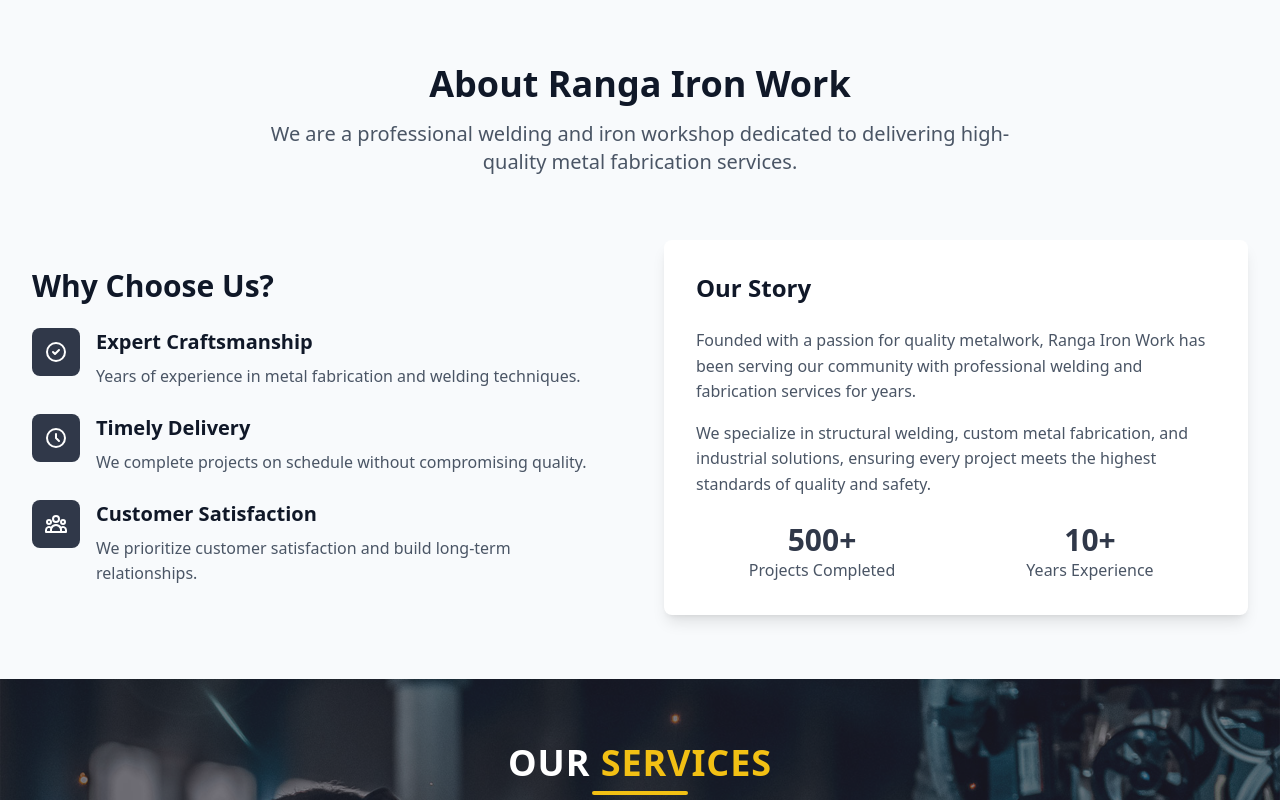
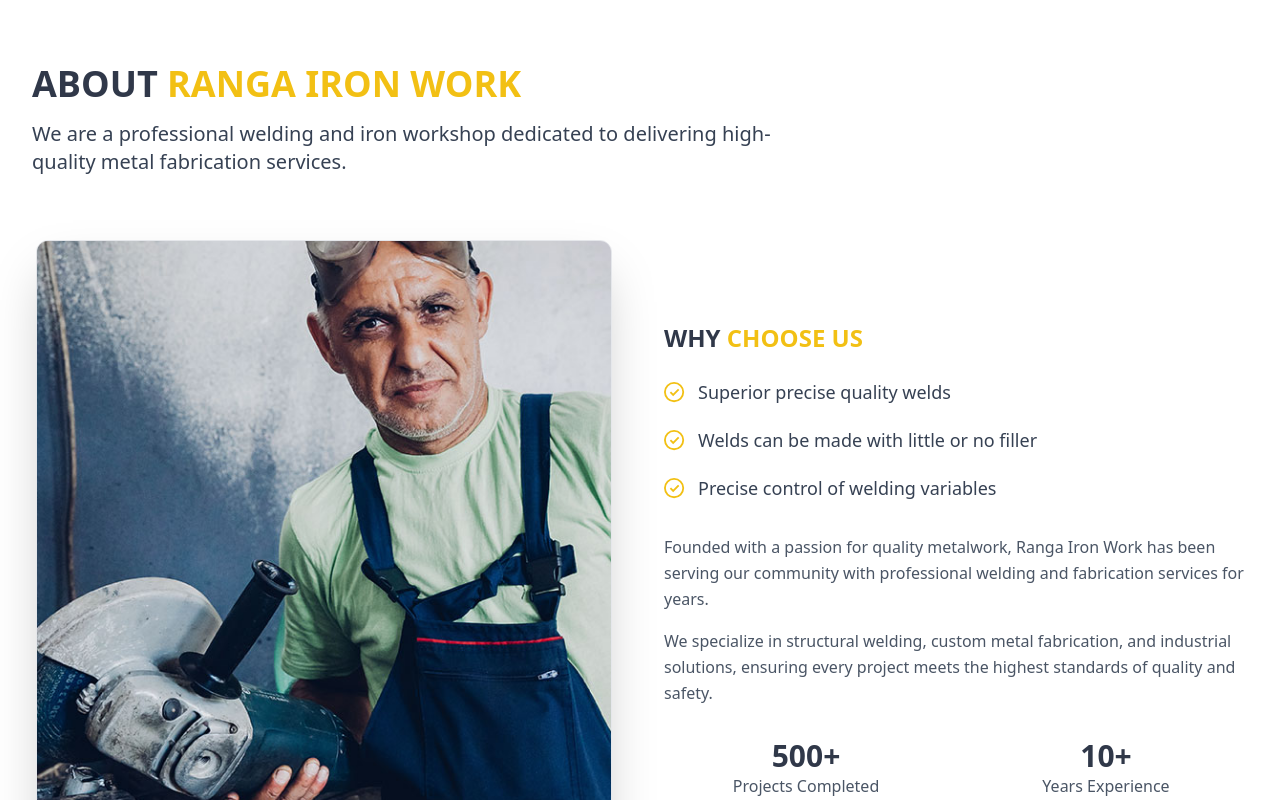
Before and after one commit to codelife123/ws1, a Next.js app: page / in a window 1280 px wide. Shown: the part 800-1600 px from the top of the page. Built offline with nearby package versions, Linux system fonts and the light colour scheme.

Commit message:
Enhance About section layout and styles; updated text formatting, added founder image, and improved content presentation for better user engagement.

```diff
--- a/app/page.js
+++ b/app/page.js
@@ -54,68 +54,53 @@ export default function Home() {
       </section>
 
       {/* About Section */}
-      <section id="about" className="section-padding bg-gray-light">
+      <section id="about" className="section-padding bg-white" style={{ minHeight: '100vh' }}>
         <div className="max-w-7xl mx-auto">
-          <div className="text-center mb-16">
-            <h2 className="text-4xl font-bold text-gray-900 mb-4">About Ranga Iron Work</h2>
-            <p className="text-xl text-gray-600 max-w-3xl mx-auto">
+          <div className="mb-16 text-left">
+            <h2 className="text-4xl font-extrabold text-primary mb-4 uppercase">About <span className="text-[color:var(--color-accent)]">Ranga Iron Work</span></h2>
+            <p className="text-xl text-gray-700 max-w-3xl">
               We are a professional welding and iron workshop dedicated to delivering high-quality metal fabrication services.
             </p>
           </div>
-
           <div className="grid md:grid-cols-2 gap-12 items-center">
-            <div>
-              <h3 className="text-3xl font-bold text-gray-900 mb-6">Why Choose Us?</h3>
-              <div className="space-y-6">
-                <div className="flex items-start space-x-4">
-                  <div className="flex-shrink-0 w-12 h-12 bg-primary rounded-lg flex items-center justify-center">
-                    <svg className="w-6 h-6 text-white" fill="none" stroke="currentColor" viewBox="0 0 24 24">
-                      <path strokeLinecap="round" strokeLinejoin="round" strokeWidth={2} d="M9 12l2 2 4-4m6 2a9 9 0 11-18 0 9 9 0 0118 0z" />
-                    </svg>
-                  </div>
-                  <div>
-                    <h4 className="text-xl font-semibold text-gray-900 mb-2">Expert Craftsmanship</h4>
-                    <p className="text-gray-600">Years of experience in metal fabrication and welding techniques.</p>
-                  </div>
-                </div>
-
-                <div className="flex items-start space-x-4">
-                  <div className="flex-shrink-0 w-12 h-12 bg-primary rounded-lg flex items-center justify-center">
-                    <svg className="w-6 h-6 text-white" fill="none" stroke="currentColor" viewBox="0 0 24 24">
-                      <path strokeLinecap="round" strokeLinejoin="round" strokeWidth={2} d="M12 8v4l3 3m6-3a9 9 0 11-18 0 9 9 0 0118 0z" />
-                    </svg>
-                  </div>
-                  <div>
-                    <h4 className="text-xl font-semibold text-gray-900 mb-2">Timely Delivery</h4>
-                    <p className="text-gray-600">We complete projects on schedule without compromising quality.</p>
-                  </div>
-                </div>
-
-                <div className="flex items-start space-x-4">
-                  <div className="flex-shrink-0 w-12 h-12 bg-primary rounded-lg flex items-center justify-center">
-                    <svg className="w-6 h-6 text-white" fill="none" stroke="currentColor" viewBox="0 0 24 24">
-                      <path strokeLinecap="round" strokeLinejoin="round" strokeWidth={2} d="M17 20h5v-2a3 3 0 00-5.356-1.857M17 20H7m10 0v-2c0-.656-.126-1.283-.356-1.857M7 20H2v-2a3 3 0 015.356-1.857M7 20v-2c0-.656.126-1.283.356-1.857m0 0a5.002 5.002 0 019.288 0M15 7a3 3 0 11-6 0 3 3 0 016 0zm6 3a2 2 0 11-4 0 2 2 0 014 0zM7 10a2 2 0 11-4 0 2 2 0 014 0z" />
-                    </svg>
-                  </div>
-                  <div>
-                    <h4 className="text-xl font-semibold text-gray-900 mb-2">Customer Satisfaction</h4>
-                    <p className="text-gray-600">We prioritize customer satisfaction and build long-term relationships.</p>
-                  </div>
-                </div>
+            {/* Left: Image (founder) */}
+            <div className="flex justify-center">
+              <div className="rounded-xl overflow-hidden shadow-2xl border border-gray-200 bg-gray-100 max-w-xl w-full">
+                <img src="/founder01.jpg" alt="About Ranga Iron Work Founder" className="object-cover w-full h-[40rem] sm:h-[32rem] md:h-[36rem] lg:h-[40rem]" />
               </div>
             </div>
-
-            <div className="bg-white p-8 rounded-lg shadow-lg">
-              <h3 className="text-2xl font-bold text-gray-900 mb-6">Our Story</h3>
-              <p className="text-gray-600 mb-4">
-                Founded with a passion for quality metalwork, Ranga Iron Work has been serving our community
-                with professional welding and fabrication services for years.
-              </p>
-              <p className="text-gray-600 mb-6">
-                We specialize in structural welding, custom metal fabrication, and industrial solutions,
-                ensuring every project meets the highest standards of quality and safety.
-              </p>
-              <div className="grid grid-cols-2 gap-4">
+            {/* Right: Content */}
+            <div>
+              <h3 className="text-2xl font-extrabold text-primary mb-6 uppercase">Why <span className="text-[color:var(--color-accent)]">Choose Us</span></h3>
+              <ul className="space-y-5 mb-8">
+                <li className="flex items-start">
+                  <span className="inline-block mt-1 mr-3 text-[color:var(--color-accent)]">
+                    <svg width="22" height="22" fill="none" stroke="currentColor" strokeWidth="2" viewBox="0 0 24 24"><circle cx="11" cy="11" r="10" stroke="currentColor" strokeWidth="2" fill="none"/><path d="M7 11l3 3 6-6" stroke="currentColor" strokeWidth="2" fill="none"/></svg>
+                  </span>
+                  <span className="text-gray-700 text-lg">Superior precise quality welds</span>
+                </li>
+                <li className="flex items-start">
+                  <span className="inline-block mt-1 mr-3 text-[color:var(--color-accent)]">
+                    <svg width="22" height="22" fill="none" stroke="currentColor" strokeWidth="2" viewBox="0 0 24 24"><circle cx="11" cy="11" r="10" stroke="currentColor" strokeWidth="2" fill="none"/><path d="M7 11l3 3 6-6" stroke="currentColor" strokeWidth="2" fill="none"/></svg>
+                  </span>
+                  <span className="text-gray-700 text-lg">Welds can be made with little or no filler</span>
+                </li>
+                <li className="flex items-start">
+                  <span className="inline-block mt-1 mr-3 text-[color:var(--color-accent)]">
+                    <svg width="22" height="22" fill="none" stroke="currentColor" strokeWidth="2" viewBox="0 0 24 24"><circle cx="11" cy="11" r="10" stroke="currentColor" strokeWidth="2" fill="none"/><path d="M7 11l3 3 6-6" stroke="currentColor" strokeWidth="2" fill="none"/></svg>
+                  </span>
+                  <span className="text-gray-700 text-lg">Precise control of welding variables</span>
+                </li>
+              </ul>
+              <div className="text-gray-600 text-base leading-relaxed">
+                <p className="mb-4">
+                  Founded with a passion for quality metalwork, Ranga Iron Work has been serving our community with professional welding and fabrication services for years.
+                </p>
+                <p>
+                  We specialize in structural welding, custom metal fabrication, and industrial solutions, ensuring every project meets the highest standards of quality and safety.
+                </p>
+              </div>
+              <div className="grid grid-cols-2 gap-4 mt-8">
                 <div className="text-center">
                   <div className="text-3xl font-bold text-primary">500+</div>
                   <div className="text-gray-600">Projects Completed</div>
```
Also changed, not shown: public/founder01.jpg (added).
